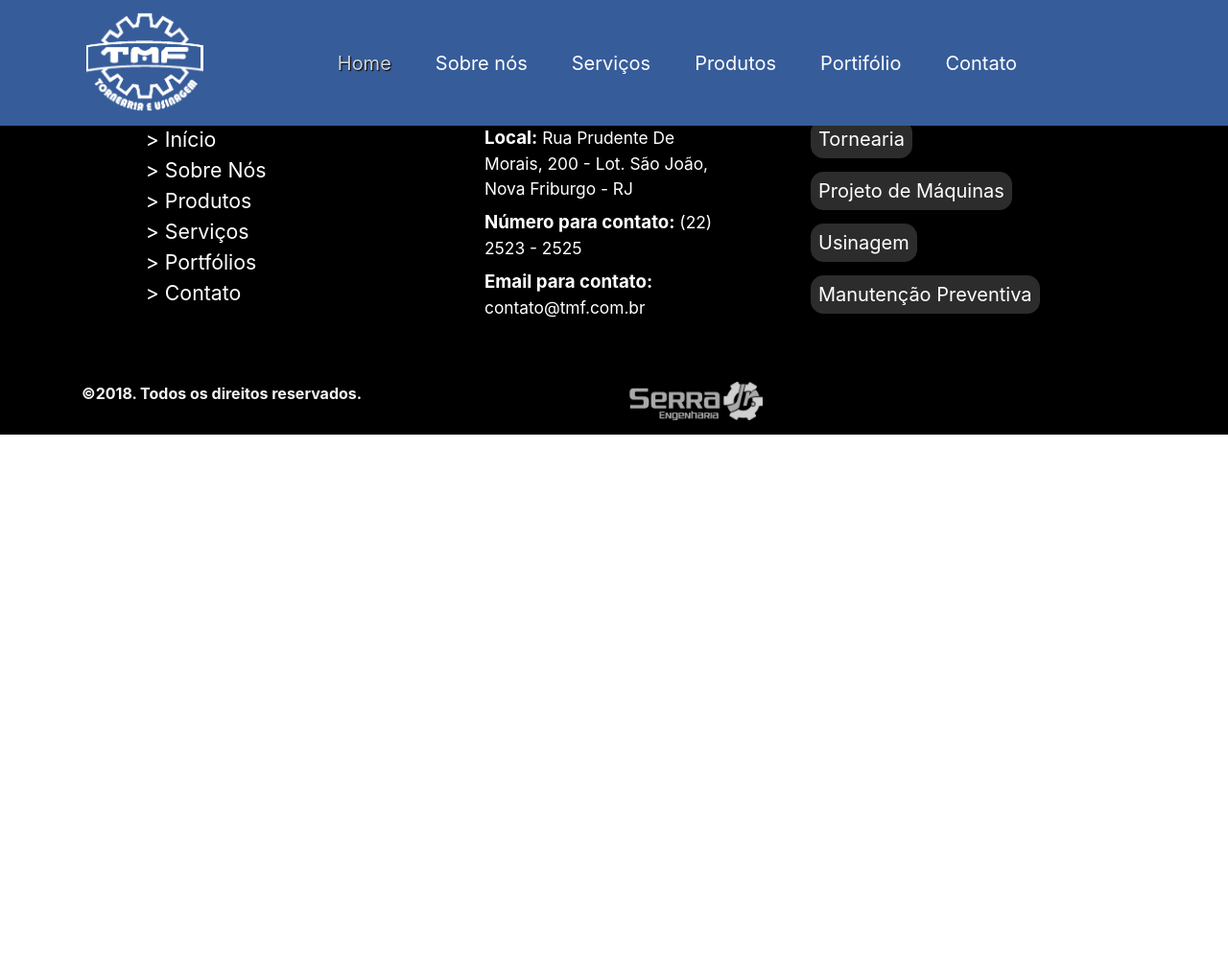
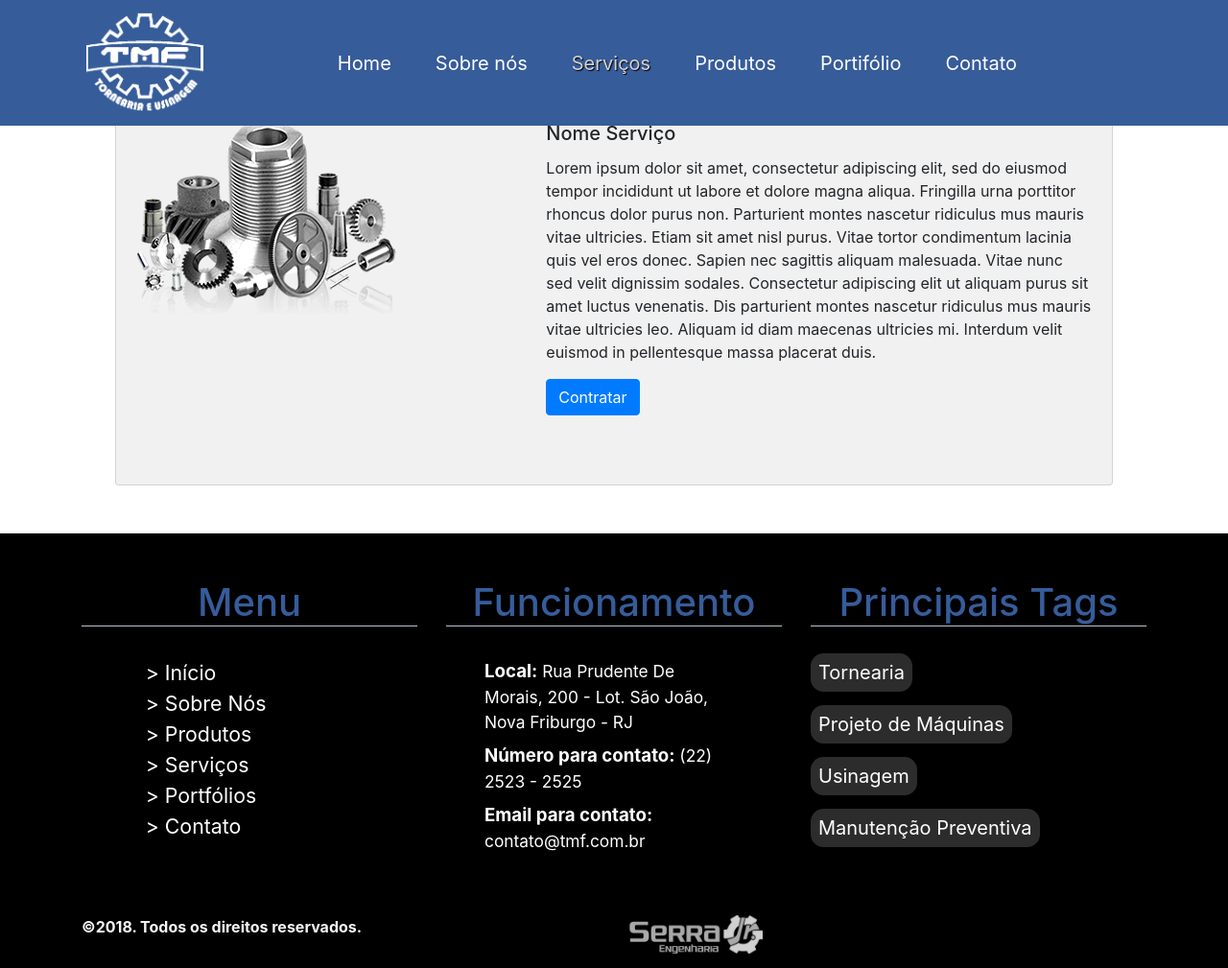
Before and after one commit to marcoaraujoneves/TemplateTMF, a PHP site: page /servicos.php in a window 1280 px wide. Shown: the whole page at 96% size. Before the commit the page ends 453 px from the top, so only its background shows below. Run offline with PHP 8.4, Linux system fonts and the light colour scheme; data comes from the database, SQL or seed files in the repository.

Commit message:
pagina servico atualizada

```diff
--- a/servicos.php
+++ b/servicos.php
@@ -31,6 +31,80 @@
 
         <!-- Corpo principal -->
         <main>
+        <section id="secaoServicos" class="secaoSite">
+        <div class="container container-fluid">
+                <div class="row">
+                    <div class="col-md-12 container-titulos">
+                        <h1 class="titulo_secoes">
+                            Serviços
+                        </h1>
+                    </div>
+                </div>
+                <div class="row">
+                    <div class="card" style="width: 100%; height: 400px; margin: 50px;background-color: rgba(109, 109, 109, 0.096);">
+                        <div class="card-body">
+                        <div class="row">
+                            <div class="col-md-5">
+                                <img src="img/prod.png" alt="Avatar" class="img_ser">
+                            </div>
+                            <div class="col-md-7">
+                                <h5 class="card-title">Nome Serviço</h5>
+                                <p class="card-text">Lorem ipsum dolor sit amet, consectetur adipiscing elit, sed do eiusmod tempor incididunt ut labore et dolore magna aliqua. Fringilla urna porttitor rhoncus dolor purus non. Parturient montes nascetur ridiculus mus mauris vitae ultricies. Etiam sit amet nisl purus. Vitae tortor condimentum lacinia quis vel eros donec. Sapien nec sagittis aliquam malesuada. Vitae nunc sed velit dignissim sodales. Consectetur adipiscing elit ut aliquam purus sit amet luctus venenatis. Dis parturient montes nascetur ridiculus mus mauris vitae ultricies leo. Aliquam id diam maecenas ultricies mi. Interdum velit euismod in pellentesque massa placerat duis.</p>
+                                <input type="submit" class="btn btn-primary" data-toggle="modal" data-target="#ModalServ" id="enviar" name="contratar" value="Contratar">
+                                <!-- Modal -->
+                                <div class="modal fade" id="ModalServ" tabindex="-1" role="dialog" aria-hidden="true">
+                                <div class="modal-dialog modal-dialog-centered" role="document">
+                                    <div class="modal-content">
+                                    <div class="modal-header">
+                                        <h5 class="modal-title" style="color:#365C9A">Contato</h5>
+                                        <button type="button" class="close" data-dismiss="modal" aria-label="Close">
+                                        <span aria-hidden="true">&times;</span>
+                                        </button>
+                                    </div>
+                                    <div class="modal-body">
+                                            <form>
+                                        <div class="container-fluid">
+                                            <div class="row">
+                                                <div class="col-md-6">
+                                                    <label class="txtForm" for="nome"> &ensp;Nome </label> <br>
+                                                    <input type="text" class="inpForm" id="nome" name="nome" autocomplete="off" required>
+                                                </div>
+                                                <div class="col-md-6">
+                                                    <label class="txtForm" for="telefone"> &ensp;Telefone </label> <br>
+                                                    <input type="text" class="inpForm" id="telefone" name="telefone" autocomplete="off" required>
+                                                </div>
+                                            </div>
+                                            <br>
+                                            <div class="row">
+                                                <div class="col-md-12">
+                                                    <label class="txtForm" for="email"> &ensp;E-mail </label> <br>
+                                                    <input type="email" class="inpForm" id="email" name="email" autocomplete="off" required>
+                                                </div>
+                                            </div>
+                                            <br>
+                                            <div class="row">
+                                                <div class="col-md-12">
+                                                    <label class="txtForm" for="mensagem"> &ensp;Mensagem </label> <br>
+                                                    <textarea class="inpForm" id="mensagem" name="mensagem" rows="6" required> </textarea>
+                                                </div>
+                                            </div>
+                                            <br>
+                                        </div>
+                                    </form>
+                                    </div>
+                                    <div class="modal-footer">
+                                        <input type="submit" class="btn btn-primary" id="enviar" name="enviar" value="Enviar">
+                                    </div>
+                                    </div>
+                                </div>
+                                </div>
+                            </div>
+                        </div>
+                        </div>
+                    </div>
+                </div>
+            </div>
+    </section>
 
         </main>
         <!-- Inclusão do rodapé do site -->
```
Also changed, not shown: servicos.css (added, +20 -0 lines).
